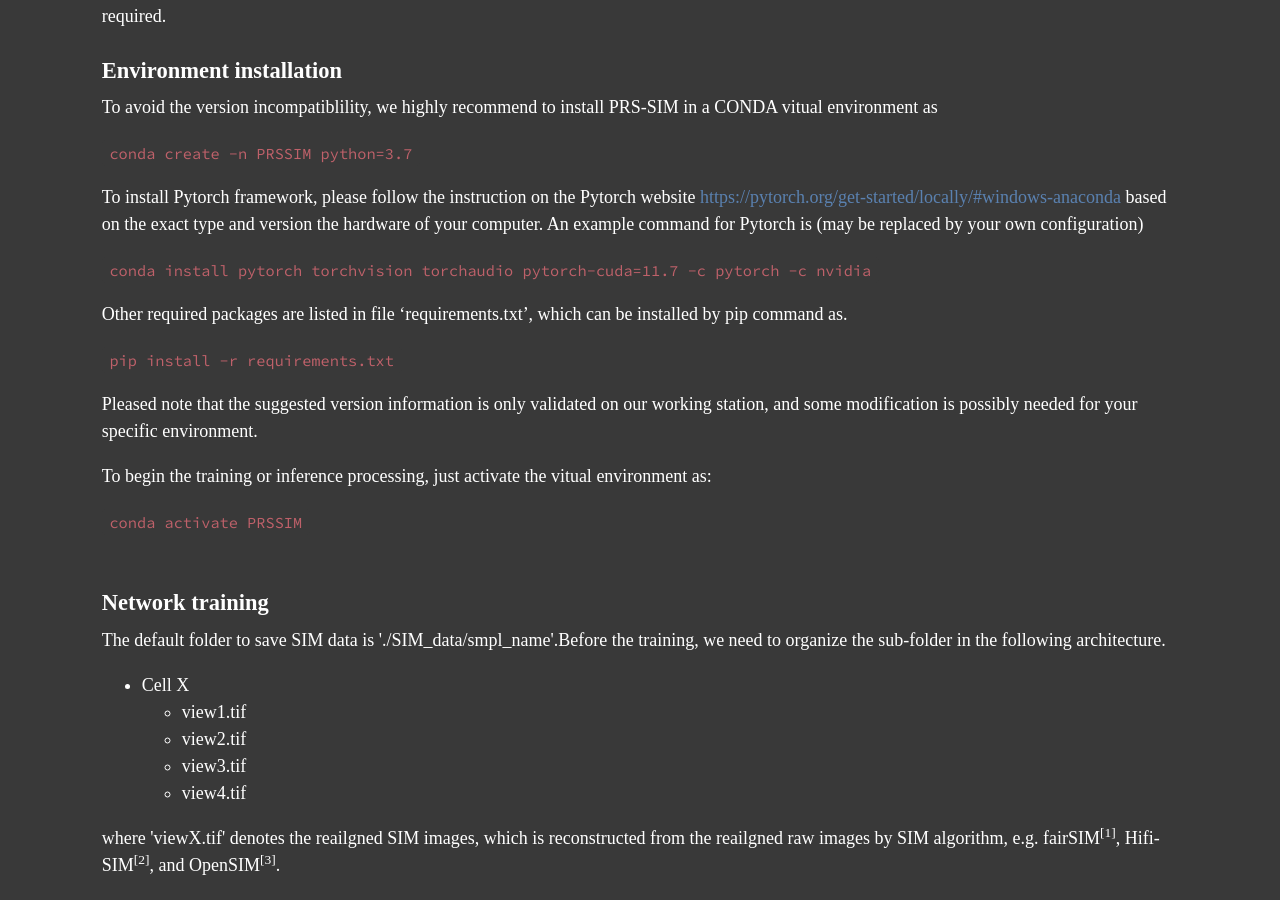
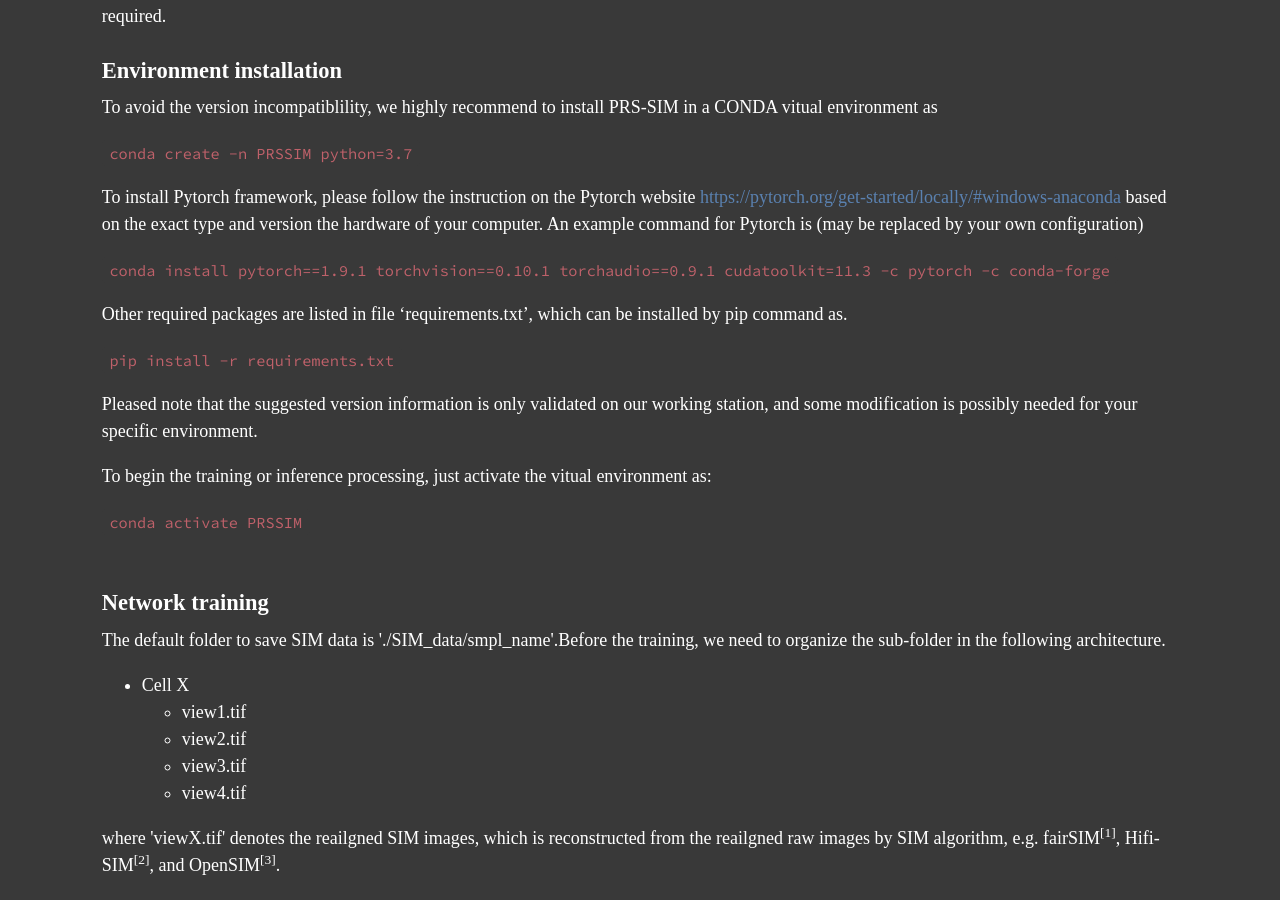
Before and after one commit to IntellM-THUIBCS/PRS-SIM, a Jekyll site: the page built from Tutorial.md, in a window 1280 px wide and 900 px high, scrolled down 1037 px. Built offline with Jekyll 4.4.1, drawn with Linux system fonts in a browser that asks for light colours.

Commit message:
Update Tutorial.md

```diff
--- a/Tutorial.md
+++ b/Tutorial.md
@@ -77,7 +77,7 @@ based on the exact type and version the hardware of your computer.
 An example command for Pytorch is (may be replaced by your own configuration)
 </p>
 <code style="background-color:#393939;">
-conda install pytorch torchvision torchaudio pytorch-cuda=11.7 -c pytorch -c nvidia
+conda install pytorch==1.9.1 torchvision==0.10.1 torchaudio==0.9.1 cudatoolkit=11.3 -c pytorch -c conda-forge
 </code>
 
 Other required packages are listed in file 'requirements.txt', which can be installed by pip command as.
```
